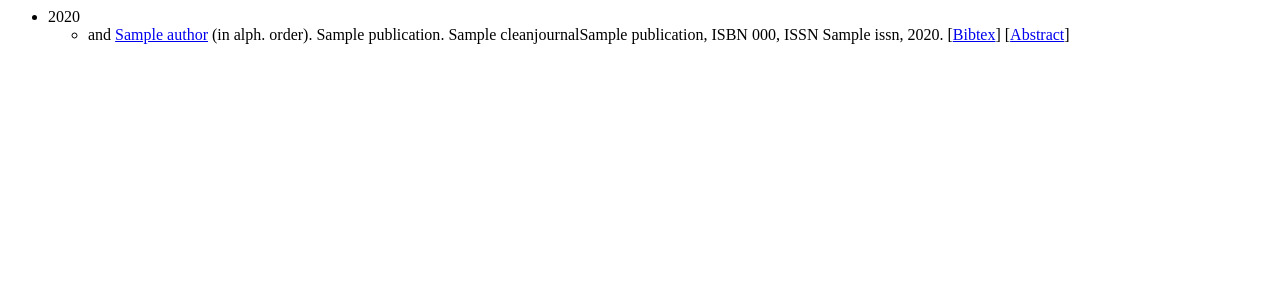
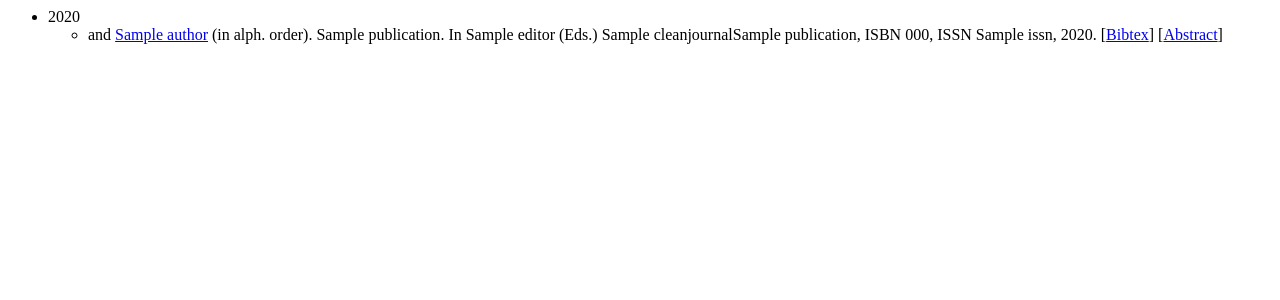
Before and after one commit to jalopez/aigapages, a Django app: template bib/templates/by_year.html in a window 1280 px wide. Shown: the top 300 px of the page. Run offline with Django 3.2, Linux system fonts and the light colour scheme; the template is opened without the code that fills it: most values are stand-ins (such as "Sample title", 1, 10 or a date in 2020).

Commit message:
Añadidos los editores

```diff
--- a/bib/templates/by_year.html
+++ b/bib/templates/by_year.html
@@ -22,7 +22,15 @@
 	        {% endif %}
         {% endfor %}
       </span>
-      <span class="paperTitle">{{ pub.cleantitle }}</span>.
+      <span class="paperTitle">{{ pub.cleantitle }}</span>. {% trans "In" %}
+      {% if pub.editor_list %}
+         <span class="authors">
+	 {% for ed in pub.editor_list %}
+	   {{ ed.cleanname|encode }}{% if not forloop.last %},{% endif %}
+         {% endfor %}
+	 </span>
+	 ({% trans "Eds." %})
+      {% endif %}
       {% if pub.cleanjournal %}<span class="publiTitle">{{ pub.cleanjournal }}</span>{% endif %}{% comment %}
 {% endcomment %}{% if pub.booktitle %}<span class="conference">{{ pub.booktitle }}</span>{% endif %}{% comment %}
 {% endcomment %}{% if pub.isbn %}, ISBN {{ pub.isbn }}{% endif %}{% comment %}
```
Also changed, not shown: bib/locale/en/LC_MESSAGES/django.po, bib/locale/es/LC_MESSAGES/django.po.
